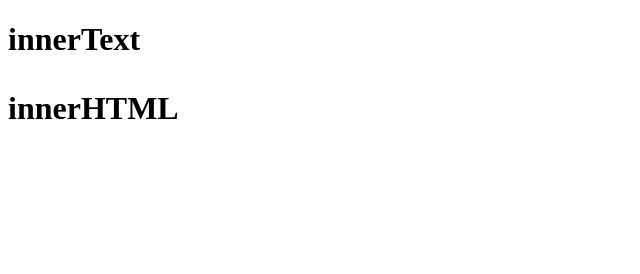
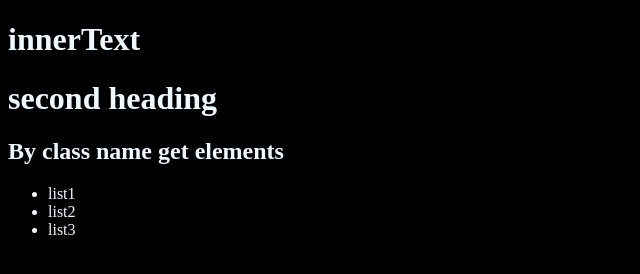
Before and after one commit to AnuragGupta1998/JavaScript_Series, a plain HTML site: page 07_DOM/one.html in a window 1280 px wide. Shown: the whole page, without its empty margins (0-640 px from the left). Drawn offline with Linux system fonts and the light colour scheme.

Commit message:
how to target html element

```diff
--- a/07_DOM/one.html
+++ b/07_DOM/one.html
@@ -4,19 +4,41 @@
     <meta charset="UTF-8">
     <meta name="viewport" content="width=device-width, initial-scale=1.0">
     <title>DOM Learning</title>
+    <style>
+        .bgc{
+            background-color: black;
+            color: aliceblue;
+        }
+    </style>
 </head>
-<body>
-    <h1 id="one">first Heading</h1>
+<body class="bgc">
+    <h1 id="one">first Heading  <span>this is span inside heading one</span></h1>
     <h1 id="two">second heading</h1>
+    <h2 class="cName"> By class name get elements</h2>
+
+    <ul>
+        <li>list1</li>
+        <li>list2</li>
+        <li>list3</li>
+    </ul>
+
 
     <script>
-        //first element manipulate
+        //getElementById('one')................
        let item=document.getElementById('one');
        item.innerText='innerText'
 
-       //second element manipulate
+    //getElementById('one')
        let item2=document.getElementById('two')
-       item2.innerHTML="<p>innerHTML</p>"
+     // item2.innerHTML="<p>innerHTML</p>";
+
+    //  getElementsByClassName('cName')..............
+
+    //  document.getElementsByClassName('cName').innerHTML="anurag"
+     const cn=document.getElementsByClassName('cName')
+     cn.innerHTML='anurag'
+
+
     </script>
 </body>
 </html>
```
